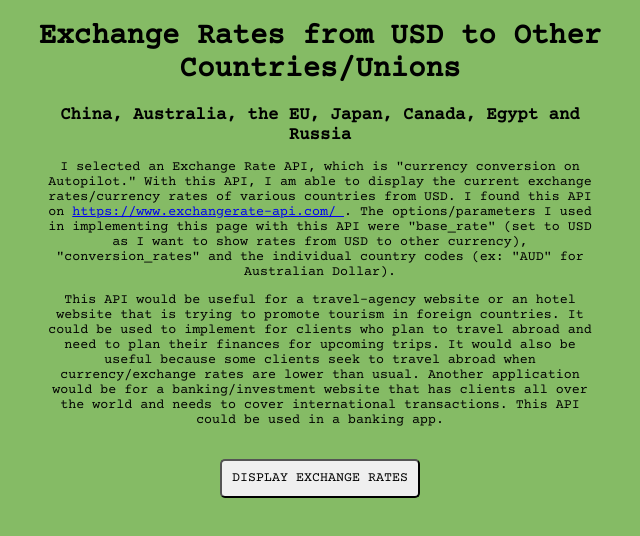
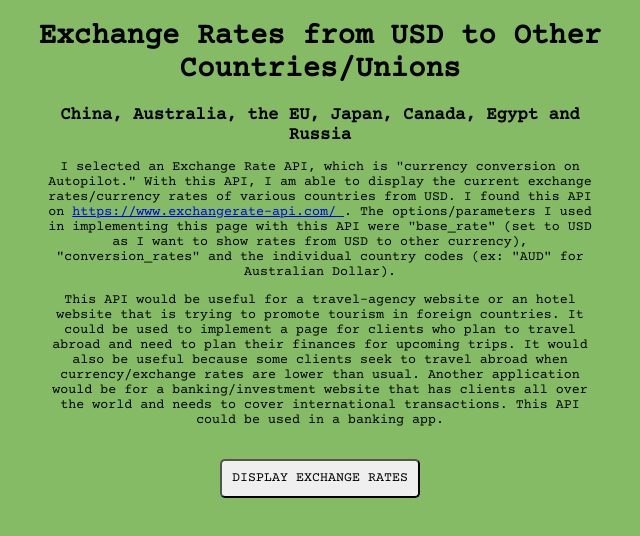
Before and after one commit to valeriavelasquez/hw9API, a plain HTML site: page index.html in a window 1280 px wide. Shown: the whole page, without its empty margins (320-960 px from the left). Drawn offline with nearby package versions, Linux system fonts and the light colour scheme.

Commit message:
Update index.html

```diff
--- a/index.html
+++ b/index.html
@@ -76,7 +76,8 @@
         </p>
 
         <p>
-            This API would be useful for a travel-agency website or an hotel website that is trying to promote tourism in foreign countries. It could be used to implement for clients who plan to travel
+
+            This API would be useful for a travel-agency website or an hotel website that is trying to promote tourism in foreign countries. It could be used to implement a page for clients who plan to travel
             abroad and need to plan their finances for upcoming trips. It would also be useful because some clients seek to travel abroad when currency/exchange rates are lower than usual. Another application would be for a
             banking/investment website that has clients all over the world and needs to cover international transactions. This API could be used in a banking app.
         </p>
```
